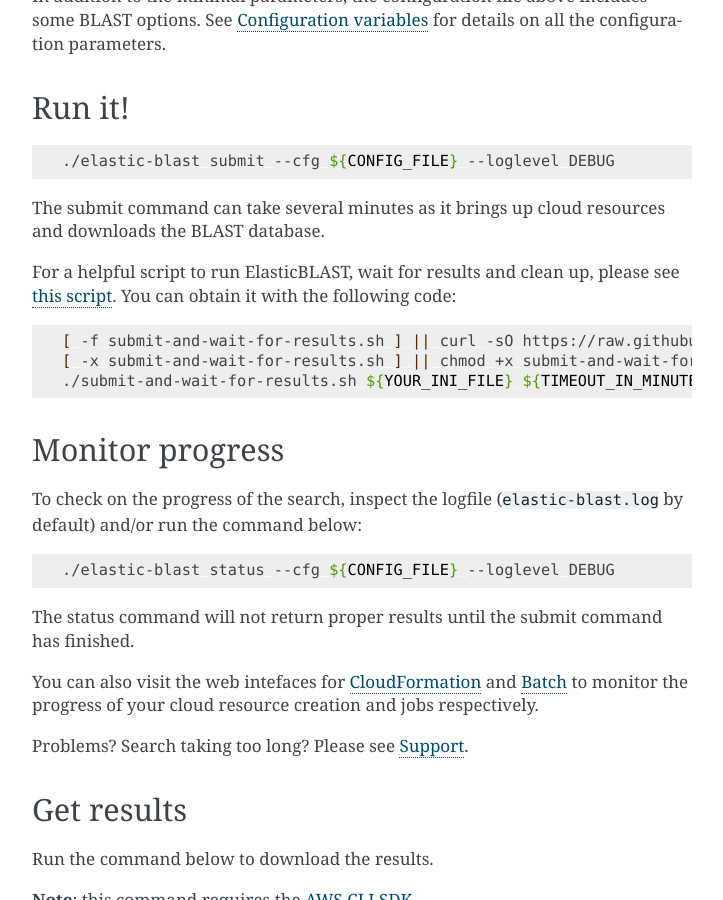
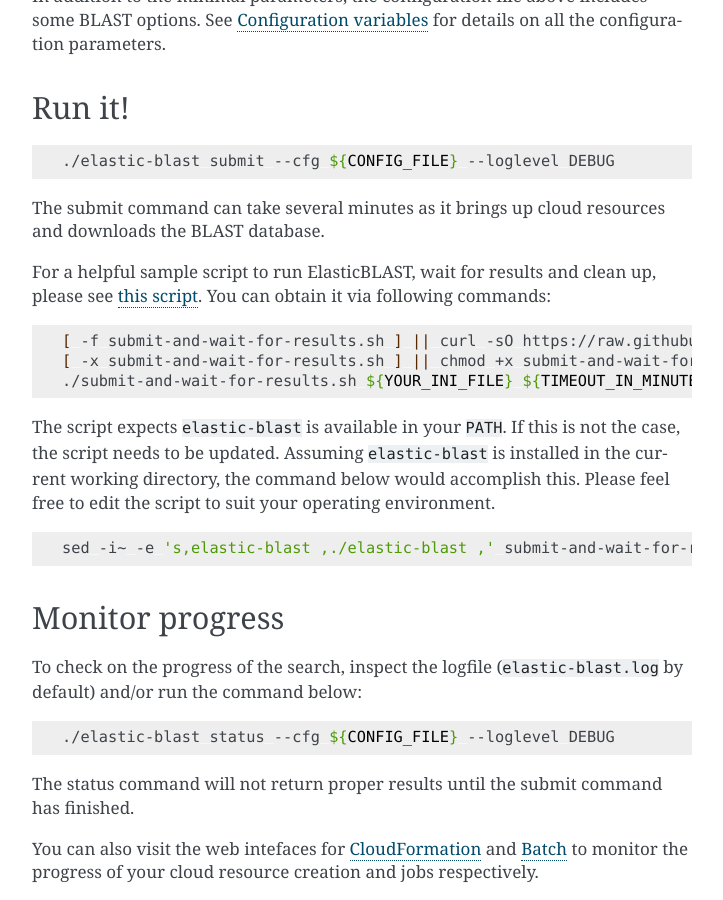
Before and after one commit to ncbi/elastic-blast-docs, a Sphinx documentation site: the page built from docs/source/quickstart-aws.rst, in a window 1280 px wide and 900 px high, scrolled down 2218 px. Shown: the whole window, without its empty margins (388-1111 px from the left). Built offline with Sphinx 7.4.7, drawn with Linux system fonts in a browser that asks for light colours.

Commit message:
Expand documentation pertaining submit-and-wait-for-results.sh and elastic-blast installation path

```diff
--- a/docs/source/quickstart-aws.rst
+++ b/docs/source/quickstart-aws.rst
@@ -130,9 +130,9 @@
 
 The submit command can take several minutes as it brings up cloud resources and downloads the BLAST database.
 
-For a helpful script to run ElasticBLAST, wait for results and clean up, please
+For a helpful sample script to run ElasticBLAST, wait for results and clean up, please
 see `this script <https://github.com/ncbi/elastic-blast-demos/blob/master/submit-and-wait-for-results.sh>`_.
-You can obtain it with the following code:
+You can obtain it via following commands:
 
 .. code-block:: bash
 
@@ -140,6 +140,14 @@
     [ -x submit-and-wait-for-results.sh ] || chmod +x submit-and-wait-for-results.sh
     ./submit-and-wait-for-results.sh ${YOUR_INI_FILE} ${TIMEOUT_IN_MINUTES}
 
+The script expects ``elastic-blast`` is available in your ``PATH``. If this is
+not the case, the script needs to be updated. Assuming ``elastic-blast`` is installed
+in the current working directory, the command below would accomplish this.
+Please feel free to edit the script to suit your operating environment.
+
+.. code-block:: bash
+
+    sed -i~ -e 's,elastic-blast ,./elastic-blast ,' submit-and-wait-for-results.sh
 
 Monitor progress
 ----------------
```
